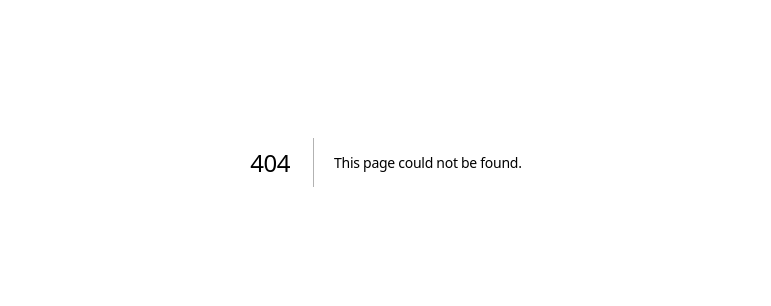
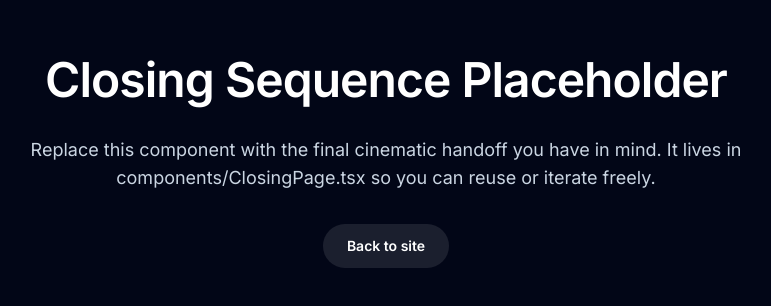
Before and after one commit to Elyad17/sylo.website, a Next.js app: page /closing-page in a window 1280 px wide. Before the commit this address had no page. Shown: the part 238-544 px from the top of the page, without its empty margins (254-1025 px from the left). Built offline with nearby package versions, Linux system fonts and the light colour scheme.

Commit message:
split screen transition add

```diff
--- /dev/null
+++ b/app/closing-page/page.tsx
@@ -0,0 +1,5 @@
+import ClosingPage from '@/components/ClosingPage';
+
+export default function ClosingPageRoute() {
+  return <ClosingPage />;
+}
--- /dev/null
+++ b/components/ClosingPage.tsx
@@ -0,0 +1,43 @@
+'use client';
+
+import Link from 'next/link';
+import { motion } from 'framer-motion';
+
+export default function ClosingPage() {
+  return (
+    <div className="min-h-screen bg-[#020617] text-white flex items-center justify-center p-8">
+      <div className="max-w-3xl text-center space-y-8">
+        <motion.h1
+          initial={{ opacity: 0, y: 20 }}
+          animate={{ opacity: 1, y: 0 }}
+          transition={{ duration: 0.6, ease: 'easeOut' }}
+          className="text-4xl md:text-5xl font-semibold tracking-tight"
+        >
+          Closing Sequence Placeholder
+        </motion.h1>
+        <motion.p
+          initial={{ opacity: 0, y: 10 }}
+          animate={{ opacity: 1, y: 0 }}
+          transition={{ duration: 0.6, ease: 'easeOut', delay: 0.1 }}
+          className="text-lg text-slate-300"
+        >
+          Replace this component with the final cinematic handoff you have in mind. It lives in
+          components/ClosingPage.tsx so you can reuse or iterate freely.
+        </motion.p>
+
+        <motion.div
+          initial={{ opacity: 0, y: 10 }}
+          animate={{ opacity: 1, y: 0 }}
+          transition={{ duration: 0.6, ease: 'easeOut', delay: 0.2 }}
+        >
+          <Link
+            href="/"
+            className="inline-flex items-center justify-center rounded-full bg-white/10 px-6 py-3 text-sm font-semibold text-white transition hover:bg-white/20"
+          >
+            Back to site
+          </Link>
+        </motion.div>
+      </div>
+    </div>
+  );
+}
--- a/components/process/ProcessSection.tsx
+++ b/components/process/ProcessSection.tsx
@@ -2,6 +2,7 @@
 
 import React, { useCallback, useMemo, useRef, useState, useEffect } from 'react';
 import { motion, useInView, useMotionValueEvent, useScroll } from 'framer-motion';
+import ScreenSplitTransition from './ScreenSplitTransition';
 
 type Actor = 'YOU' | 'US';
 
@@ -98,10 +99,18 @@ export function ProcessSection() {
   }, [lastStepMidScreen, completionProgress, progress]);
 
   const targetProgress = completionProgress ?? 1.05;
-  const normalizedProgress = Math.min(progress / targetProgress, 1);
+  const normalizedProgressRaw = progress / targetProgress;
+  const normalizedProgress = Math.min(normalizedProgressRaw, 1);
   const computedFill = normalizedProgress * 100;
   const barWidth = `${computedFill}%`;
   const progressPercent = useMemo(() => Math.round(computedFill), [computedFill]);
+
+  const transitionSpan = 0.08;
+  const extraProgress = completionProgress ? Math.max(progress - completionProgress, 0) : 0;
+  const overlayProgress = completionProgress
+    ? Math.min(extraProgress / transitionSpan, 1)
+    : 0;
+  const overlayActive = overlayProgress > 0;
 
   const handleVisible = useCallback((index: number) => {
     setFocusedIndex(index);
@@ -114,6 +123,7 @@ export function ProcessSection() {
       ref={sectionRef}
       className="bg-[#E9F0FF] py-24 text-slate-600"
     >
+      <ScreenSplitTransition active={overlayActive} progress={overlayProgress} />
       <div className="mx-auto max-w-5xl px-6 md:px-10">
         <div className="max-w-3xl space-y-4">
           <h2 className="text-3xl font-bold text-slate-900 sm:text-4xl lg:text-5xl">
--- /dev/null
+++ b/components/process/ScreenSplitTransition.tsx
@@ -0,0 +1,73 @@
+'use client';
+
+import { useEffect, useMemo, useRef } from 'react';
+import { useRouter } from 'next/navigation';
+import { motion, AnimatePresence } from 'framer-motion';
+import ClosingPage from '@/components/ClosingPage';
+
+interface ScreenSplitTransitionProps {
+  progress: number;
+  active: boolean;
+  navigateTo?: string;
+}
+
+export default function ScreenSplitTransition({
+  progress,
+  active,
+  navigateTo = '/closing-page',
+}: ScreenSplitTransitionProps) {
+  const router = useRouter();
+  const hasNavigated = useRef(false);
+
+  const easedProgress = useMemo(() => {
+    const clamped = Math.min(Math.max(progress, 0), 1);
+    return 1 - Math.pow(1 - clamped, 3);
+  }, [progress]);
+
+  useEffect(() => {
+    if (!active || easedProgress < 1 || hasNavigated.current) return;
+    hasNavigated.current = true;
+    router.push(navigateTo);
+  }, [active, easedProgress, navigateTo, router]);
+
+  const clipInset = `${Math.max(50 - easedProgress * 50, 0)}%`;
+
+  return (
+    <AnimatePresence>
+      {active ? (
+        <motion.div
+          className="pointer-events-none fixed inset-0 z-[9999] overflow-hidden bg-transparent"
+          initial={{ opacity: 0 }}
+          animate={{ opacity: 1 }}
+          exit={{ opacity: 0 }}
+        >
+          {/* Closing view revealed from the center */}
+          <motion.div
+            className="absolute inset-0"
+            style={{
+              clipPath: `inset(${clipInset} 0 ${clipInset} 0)`,
+            }}
+          >
+            <ClosingPage />
+          </motion.div>
+
+          {/* Panels that mimic splitting the process surface */}
+          <div className="absolute inset-0 flex flex-col">
+            <motion.div
+              className="flex-1 bg-[#E9F0FF] shadow-[0_20px_50px_rgba(148,163,184,0.45)]"
+              style={{
+                transform: `translateY(-${easedProgress * 100}%)`,
+              }}
+            />
+            <motion.div
+              className="flex-1 bg-[#E9F0FF] shadow-[0_-20px_50px_rgba(148,163,184,0.45)]"
+              style={{
+                transform: `translateY(${easedProgress * 100}%)`,
+              }}
+            />
+          </div>
+        </motion.div>
+      ) : null}
+    </AnimatePresence>
+  );
+}
```
